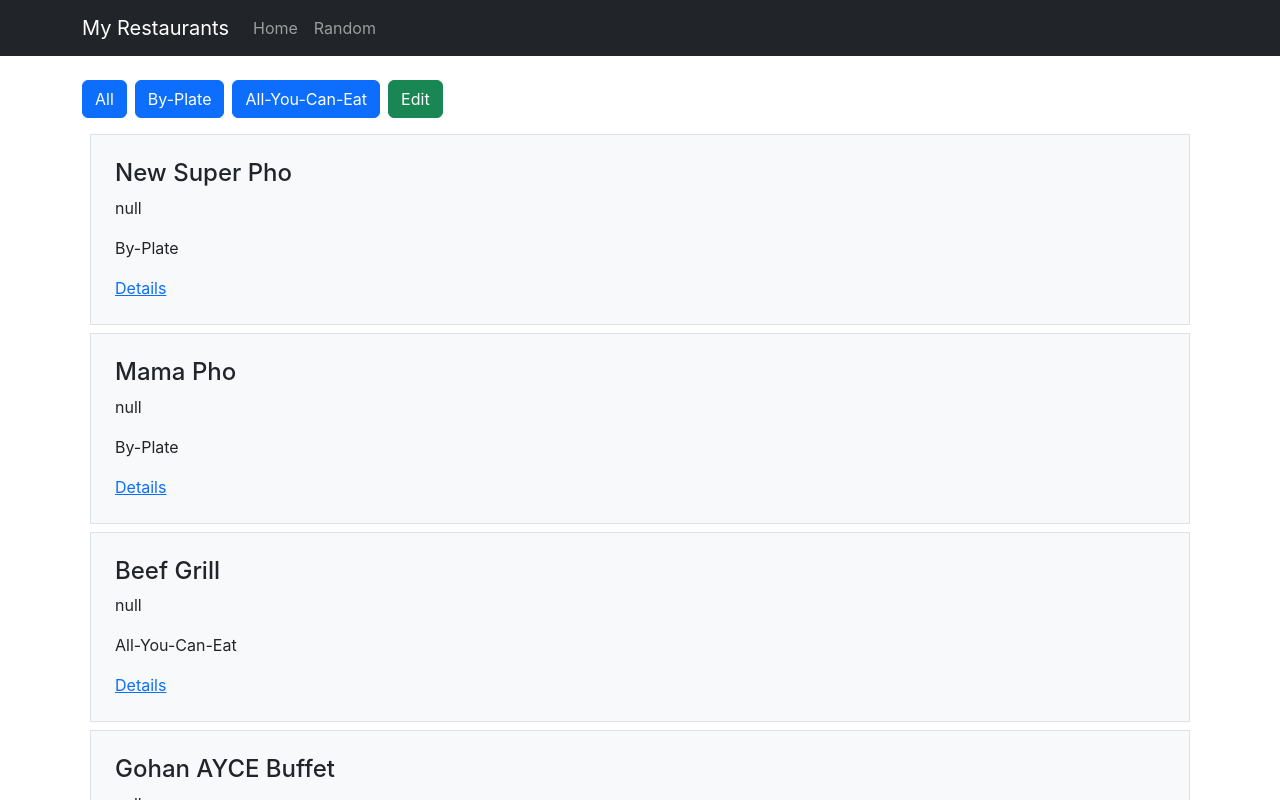
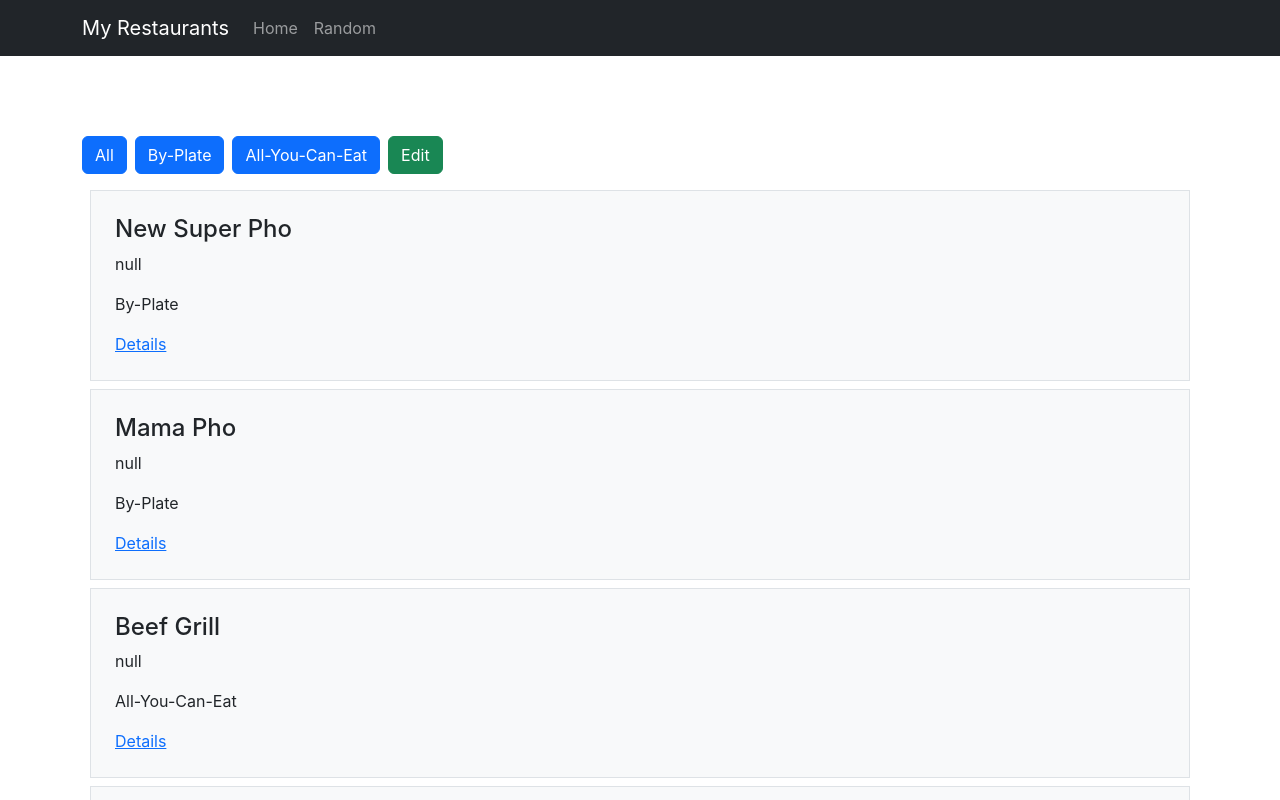
Before and after one commit to ElizabethT-N/restaurant-list-react, a React (Create React App) app: page / in a window 1280 px wide. Shown: the top 800 px of the page. Built offline with nearby package versions, Linux system fonts and the light colour scheme; no server answers.

Commit message:
Add Google OAuth login and update Homepage fitlers

```diff
--- a/package.json
+++ b/package.json
@@ -3,6 +3,7 @@
   "version": "0.1.0",
   "private": true,
   "dependencies": {
+    "@react-oauth/google": "^0.12.2",
     "@reduxjs/toolkit": "^2.6.1",
     "@testing-library/dom": "^10.4.0",
     "@testing-library/jest-dom": "^6.6.3",
--- a/src/index.js
+++ b/src/index.js
@@ -7,15 +7,20 @@ import reportWebVitals from './reportWebVitals';
 import { BrowserRouter } from 'react-router-dom';
 import { Provider } from 'react-redux';
 import { store } from './store';
+import { GoogleOAuthProvider } from '@react-oauth/google';
+
+const CLIENT_ID = process.env.REACT_APP_GOOGLE_CLIENT_ID;
 
 const root = ReactDOM.createRoot(document.getElementById('root'));
 root.render(
   <React.StrictMode>
-    <Provider store={store}>
-      <BrowserRouter>
-        <App />
-      </BrowserRouter>
-    </Provider>
+    <GoogleOAuthProvider clientId={CLIENT_ID}>
+      <Provider store={store}>
+        <BrowserRouter>
+          <App />
+        </BrowserRouter>
+      </Provider>
+    </GoogleOAuthProvider>
   </React.StrictMode>
 );
 
--- a/src/pages/HomePage.js
+++ b/src/pages/HomePage.js
@@ -3,9 +3,12 @@ import { useSelector } from "react-redux";
 import { useNavigate } from "react-router-dom";
 import { selectAllRestaurants } from "../restaurants/restaurantSlice";
 import RestaurantCard from "../restaurants/RestaurantCard";
+import { GoogleLogin } from "@react-oauth/google";
 
 export default function HomePage() {
 const [restaurantFilter, setRestaurantFilter] = useState("All")
+
+const [isLoggedIn, setIsLoggedIn] = useState(false);
 
 
 const navigate = useNavigate();
@@ -28,6 +31,17 @@ if (restaurantFilter === "All") {
 
     return (
         <div>
+            {!isLoggedIn && (
+                <GoogleLogin
+                    onSuccess={(credentialResponse) => {
+                        console.log("Google login success:", credentialResponse);
+                        setIsLoggedIn(true);
+                    }}
+                    onError={() => {
+                        console.log("Login Failed");
+                    }}
+                />
+            )}
 
             <div className="my-3">
                 <button
@@ -52,6 +66,7 @@ return (
                     Edit
                 </button>
             </div>
+
             {filteredRestaurants.map((r) => (
                 <RestaurantCard key={r.id} restaurant={r} />
             ))}
--- a/src/restaurants/RestaurantDetails.js
+++ b/src/restaurants/RestaurantDetails.js
@@ -1,4 +1,4 @@
-import { Card, CardText, CardBody } from 'reactstrap';
+
 
 const RestaurantDetail = ({ restaurant }) => {
     const { name, rating, type, category } = restaurant;
```
Also changed, not shown: 2 other files (tests, documents, lock files or other folders). Lines whose indentation alone changed are shown as unchanged.
